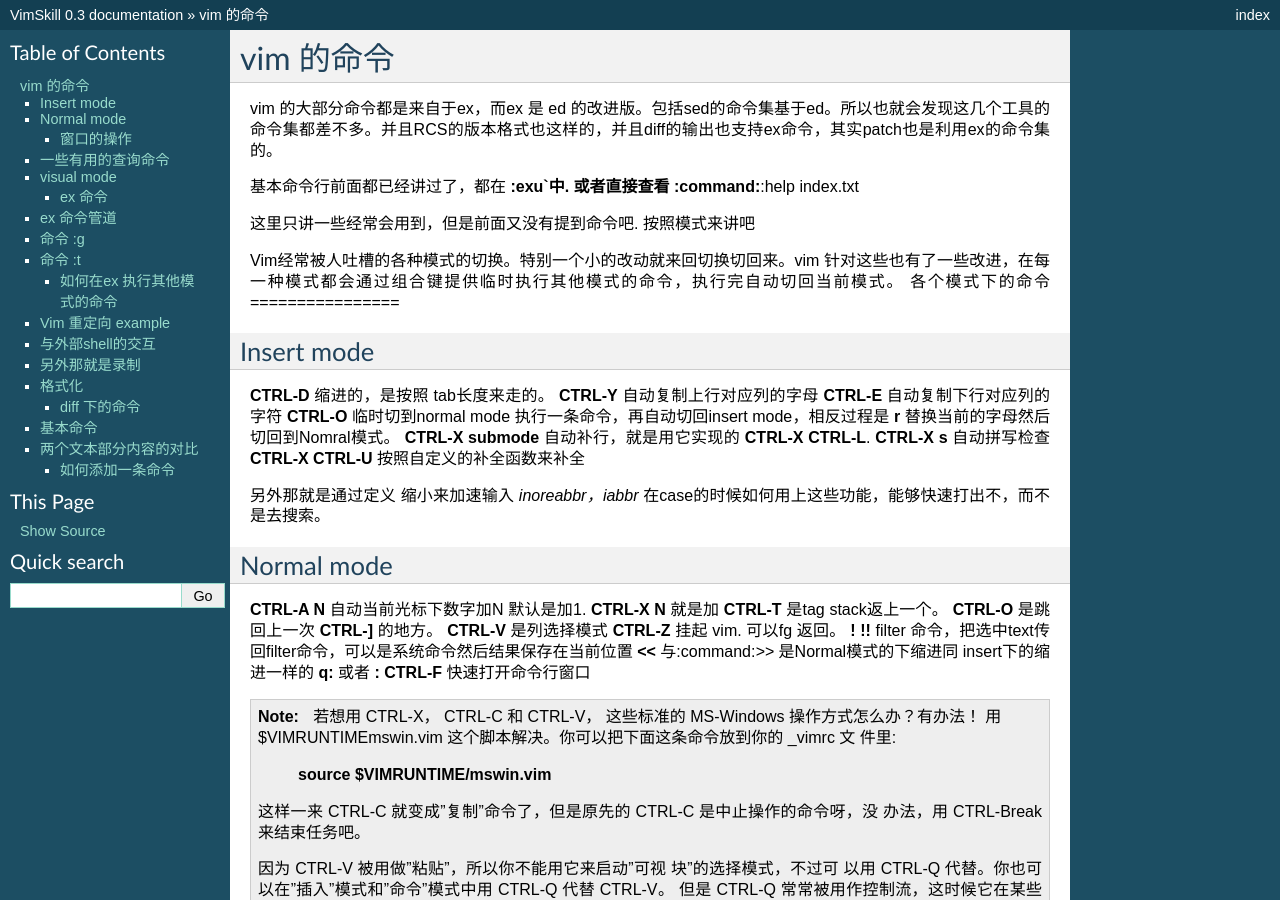
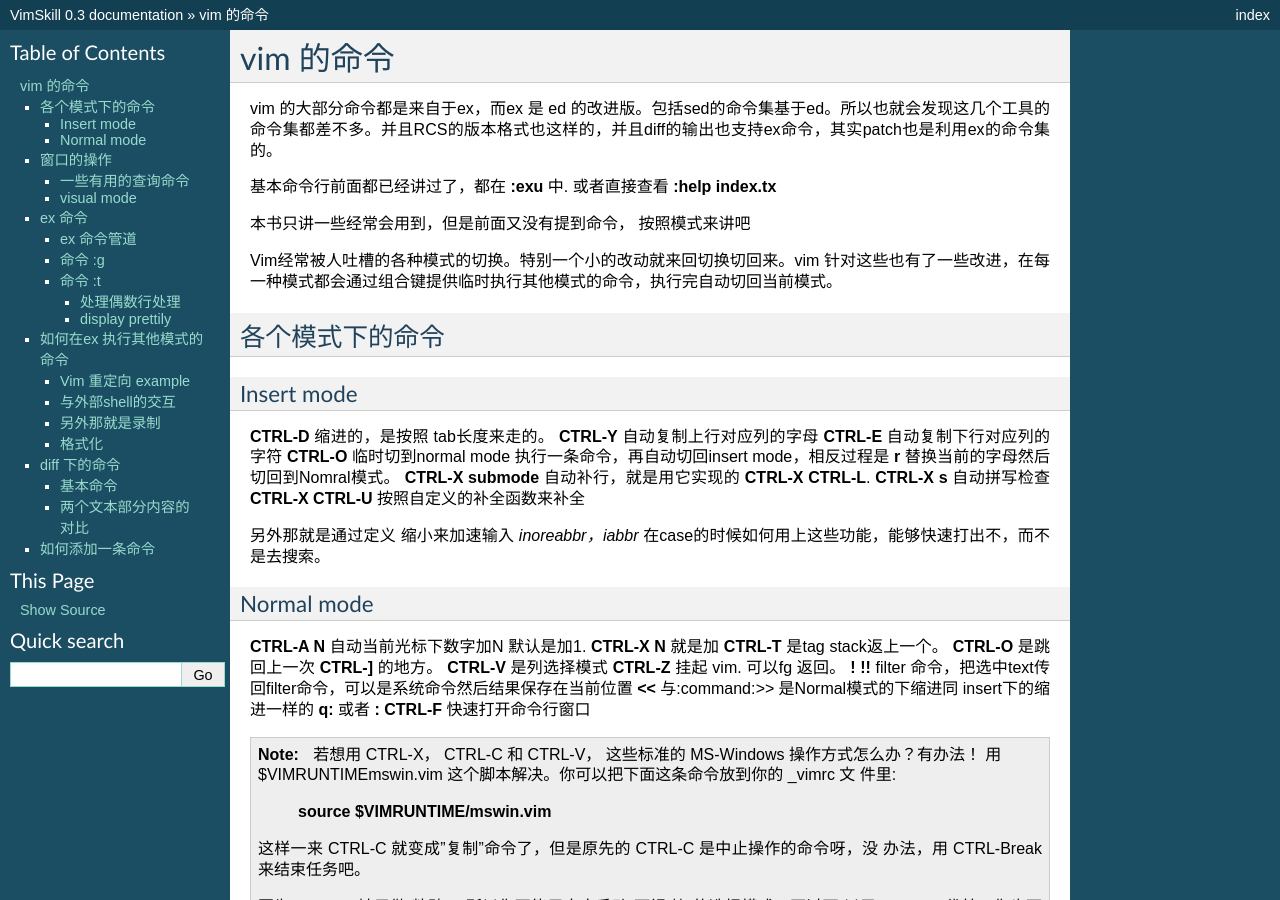
Before and after one commit to gwli/VimSkill, a Sphinx documentation site: the page built from source/Stage_1/vim_command.rst, in a window 1280 px wide and 900 px high. Built offline with Sphinx 7.4.7, drawn with Linux system fonts in a browser that asks for light colours; some of the changed text lies outside the part shown.

Commit message:
修改vicommand

```diff
--- a/source/Stage_1/vim_command.rst
+++ b/source/Stage_1/vim_command.rst
@@ -3,12 +3,13 @@ vim 的命令
 
 vim 的大部分命令都是来自于ex，而ex 是 ed 的改进版。包括sed的命令集基于ed。所以也就会发现这几个工具的命令集都差不多。并且RCS的版本格式也这样的，并且diff的输出也支持ex命令，其实patch也是利用ex的命令集的。
 
-基本命令行前面都已经讲过了，都在 :command:`:exu`中.  或者直接查看
-:command:`:help index.txt
+基本命令行前面都已经讲过了，都在 :command:`:exu` 中.  或者直接查看
+:command:`:help index.tx`
 
-这里只讲一些经常会用到，但是前面又没有提到命令吧. 按照模式来讲吧
+本书只讲一些经常会用到，但是前面又没有提到命令， 按照模式来讲吧
 
 Vim经常被人吐槽的各种模式的切换。特别一个小的改动就来回切换切回来。vim 针对这些也有了一些改进，在每一种模式都会通过组合键提供临时执行其他模式的命令，执行完自动切回当前模式。
+
 各个模式下的命令
 ================
 
@@ -132,7 +133,7 @@ let i = i | let a=3
    header1
    =======
 
-:command:`t.|s/./=/g` 就可以了，如果标题是中文  :command:`t.|s/./==/g`
+:command:`:t.|s/./=/g` 就可以了，如果标题是中文  :command:`t.|s/./==/g`
 
 （是否哪里说明这个命令的含义？）
 
```
